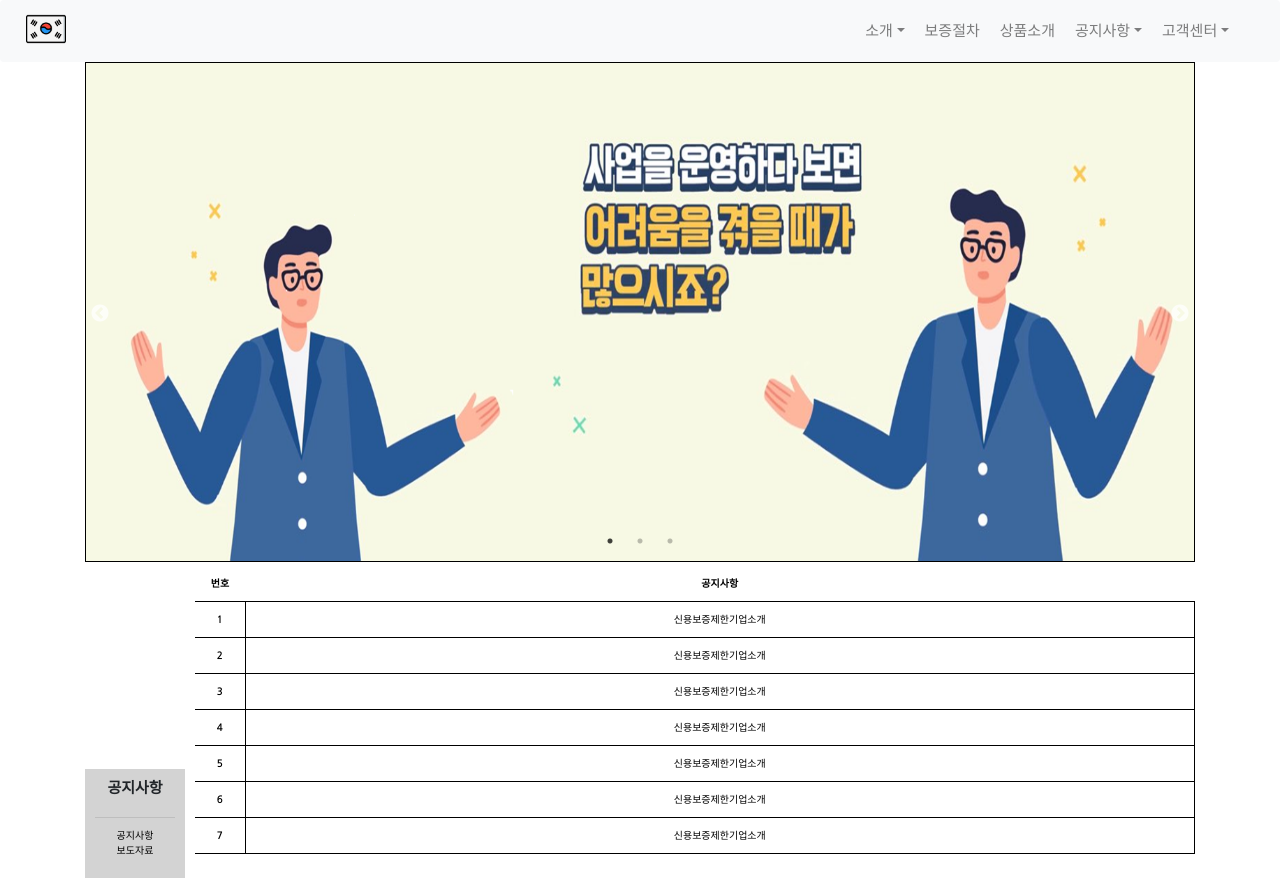
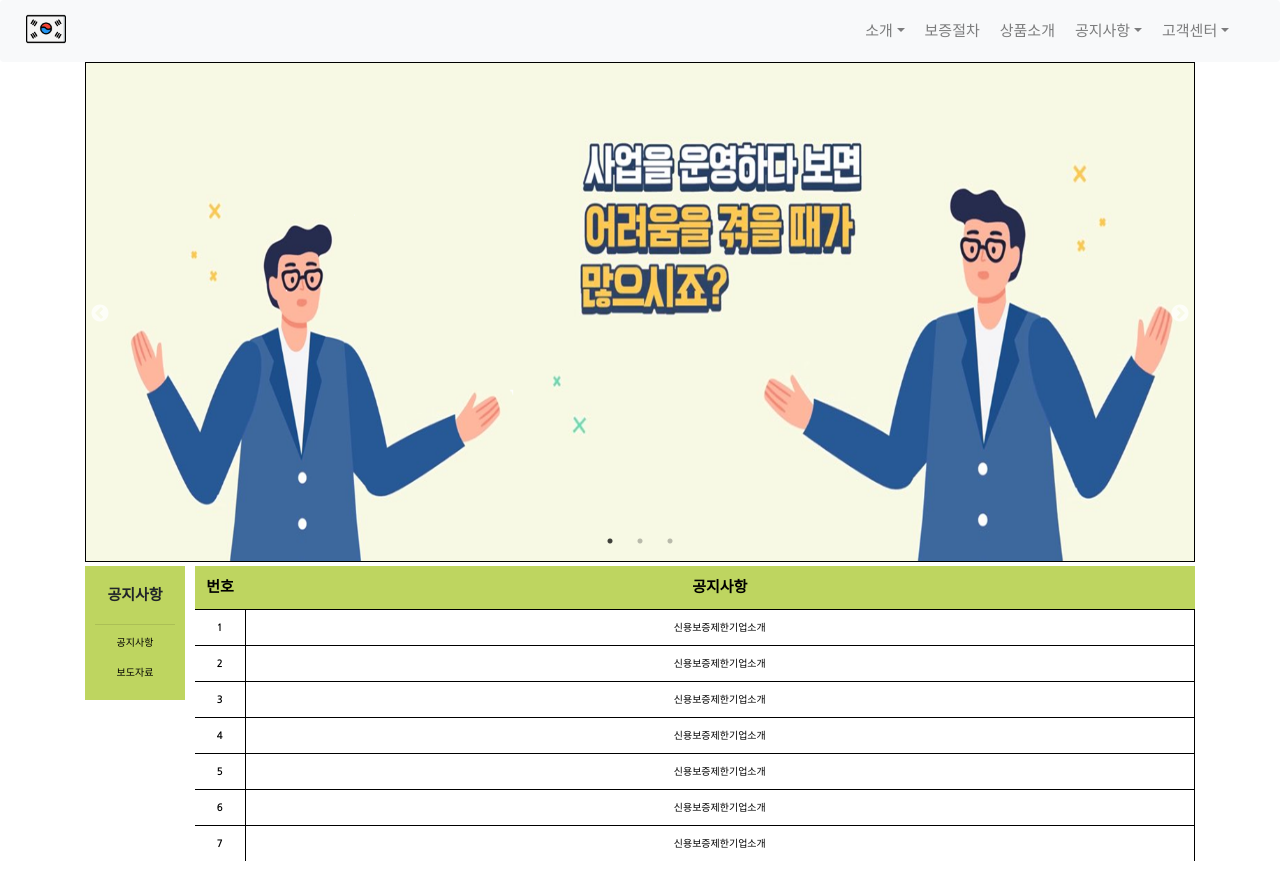
Before and after one commit to cohim/cosohim-hackathon, a React (Create React App) app: page /notice in a window 1280 px wide. Built offline with nearby package versions, Linux system fonts and the light colour scheme.

Commit message:
edit page design

```diff
--- a/src/components/NewsComponent/index.js
+++ b/src/components/NewsComponent/index.js
@@ -10,6 +10,7 @@ const NewsComponent = () => {
                     <ul>
                         <li><h4>보도자료</h4></li><hr/>
                         <li><Link to="/notice">공지사항</Link></li>
+                        <br/>
                         <li><Link to ="/news">보도자료</Link></li>
                     </ul>
                 </aside>
--- a/src/components/NoticeComponent/index.js
+++ b/src/components/NoticeComponent/index.js
@@ -11,6 +11,7 @@ const NoticeComponent = () => {
                 <ul>
                     <li><h4>공지사항</h4></li><hr/>
                     <li><Link to="/notice">공지사항</Link></li>
+                    <br/>
                     <li><Link to ="/news">보도자료</Link></li>
                 </ul>
             </aside>
--- a/src/components/QnaformComponent/index.js
+++ b/src/components/QnaformComponent/index.js
@@ -15,15 +15,15 @@ const QnaformComponent = () => {
                 </Form.Group>
                 <Form.Group controlId="exampleForm.ControlSelect1">
                 </Form.Group>
-                <Form.Group controlId="exampleForm.ControlTextarea1">
+                <Form.Group controlId="exampleForm.ControlTextarea1" className="qnabtn">
                     <Form.Label>문의사항</Form.Label>
                     <Form.Control as="textarea" rows="10" />
                     <br/>
                 </Form.Group>
             </Form>
             <div className="qnaformbtn">
-                <Button as="input" type="submit" value="Submit" />{' '}
-                <Button as="input" type="reset" value="Reset" />
+                <Button as="input" type="submit" value="Submit" />
+                <Button as="input" type="reset" value=" Reset " />
             </div>
         </div>
         )
--- a/src/style/notice.css
+++ b/src/style/notice.css
@@ -1,9 +1,11 @@
 .section{
     width: calc(100% - 110px);
     display: inline-block;
+    height:110px;
 }
 table{
     text-align: center;
+    margin-bottom:50px;
 }
 
 .t_num{
@@ -24,13 +26,18 @@ table{
 .section th{background-color: transparent;}
 .t_num{width:50px;}
 
+.section thead{
+    background-color: #bed560;
+    font-size:1.5rem;
+}
 
 .aside{
     text-align: center;
-    background-color:lightgray;
+    background-color:#bed560 ;
     width:100px;
     margin-right:10px;
     padding:10px;
+    padding-top:20px;
     position:sticky;
     display: inline-block;
 
--- a/src/style/qna.css
+++ b/src/style/qna.css
@@ -6,7 +6,7 @@
 }
 
 .qna_name{
-    background-color: orange;
+    background-color:#bed560 ;
     font-size: 3em;
     font-weight: bold;
     text-align: center;
@@ -54,12 +54,19 @@ button.btn.btn-secondary{
 #root > div > div.container > div:nth-child(2) > div > div > div > input:nth-child(1){
     background-color:black;
     border:black;
+    font-size:1.5rem;
+    margin-right:10px;
 }
 #root > div > div.container > div:nth-child(2) > div > div > div > input:nth-child(2){
     background-color:black;
     border:black;
+    font-size:1.5rem;
 }
 
 #root > div > div.container > div:nth-child(2) > div > div > div{
     text-align: center;
 }
+
+.qnabtn:hover{
+    color:white;
+}
```
